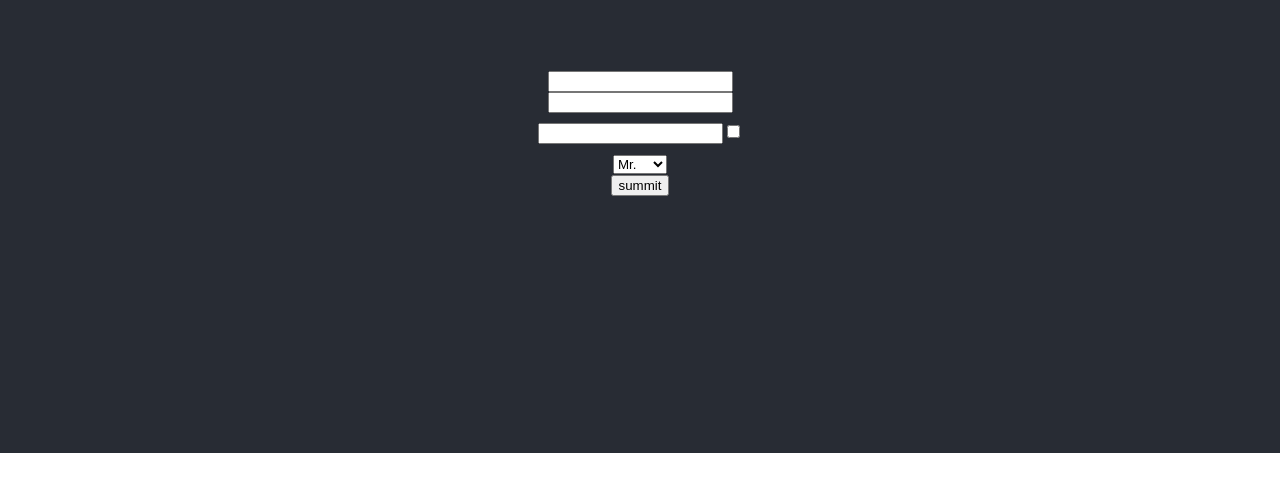
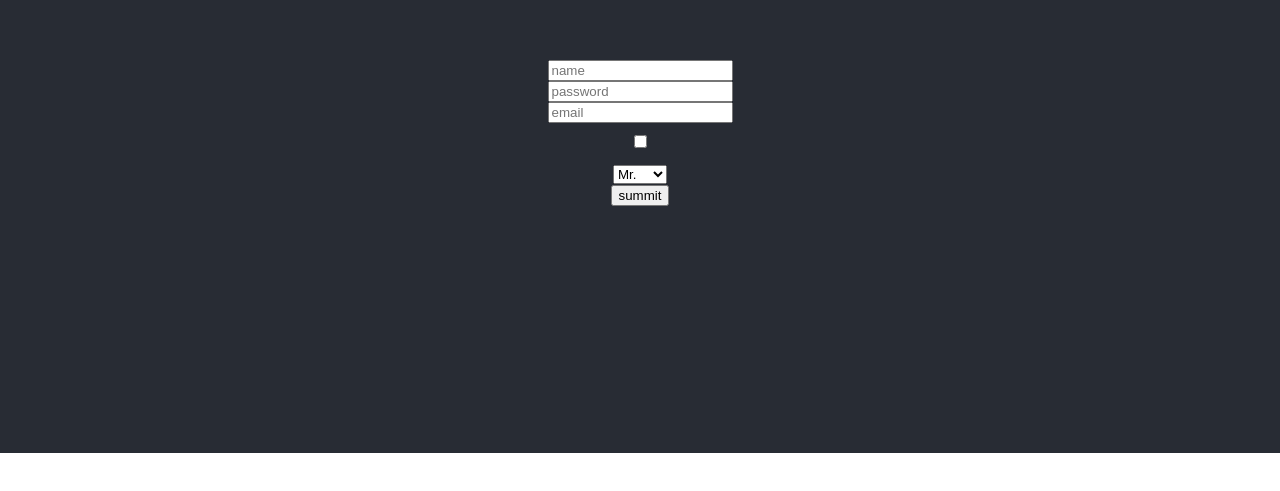
Before and after one commit to eshellster/practical-react, a React (Create React App) app: page / in a window 1280 px wide. Shown: the part 187-678 px from the top of the page. Built offline with nearby package versions, Linux system fonts and the light colour scheme.

Commit message:
Validate 데이터 유효성 확인 폼

```diff
--- a/src/App.css
+++ b/src/App.css
@@ -51,6 +51,10 @@
   color: white;
 }
 
+.row {
+  display: flex;
+  flex-direction: row;
+}
 @keyframes App-logo-spin {
   from {
     transform: rotate(0deg);
--- a/src/App.js
+++ b/src/App.js
@@ -1,11 +1,11 @@
 import React from "react";
 import "./App.css";
-import MyFrom from "./components/MyFrom";
+import ValidateForm from "./components/ValidateForm";
 
 function App() {
   return (
     <div className="App">
-      <MyFrom />
+      <ValidateForm />
     </div>
   );
 }
--- /dev/null
+++ b/src/components/ValidateForm.js
@@ -0,0 +1,100 @@
+import React, { useState } from "react";
+const useInput = (defaultValue) => {
+  const [value, setValue] = useState(defaultValue);
+  const onChange = (e) => {
+    setValue(e.target.value);
+  };
+  return { value, onChange };
+};
+
+const useCheck = () => {
+  const type = "checkbox";
+  const [checked, setChecked] = useState(false);
+  const onChange = (e) => {
+    setChecked(e.target.checked);
+    console.log(checked);
+  };
+  return { type, checked, onChange };
+};
+
+const useSelect = () => {
+  const [value, setValue] = useState("");
+  const onChange = (e) => {
+    setValue(e.target.value);
+  };
+  return { value, onChange };
+};
+
+const MyFrom = () => {
+  const name = useInput("");
+  const password = useInput("");
+  const email = useInput("");
+  const check = useCheck();
+  const select = useSelect();
+
+  const [nameError, setNameError] = useState({ pass: true, message: "" });
+  const [passwordError, setPasswordError] = useState({
+    pass: true,
+    message: "",
+  });
+  const [emailError, setEmailError] = useState({ pass: true, message: "" });
+
+  const validate = () => {
+    let error = false;
+
+    if (name.value.length < 1) {
+      error = true;
+      setNameError({ pass: false, message: "이름을 입력하세요" });
+    }
+    if (password.value.length < 1) {
+      error = true;
+      setPasswordError({ pass: false, message: "패스워드를 입력하세요" });
+    }
+    if (!email.value.includes("@")) {
+      error = true;
+      setEmailError({ pass: false, message: "이메일 주소가 아닙니다." });
+    }
+    return !error;
+  };
+
+  const handleSummit = (e) => {
+    e.preventDefault();
+    const isValid = validate();
+    if (isValid) {
+      console.log(
+        name.value,
+        password.value,
+        email.value,
+        check.checked,
+        select.value
+      );
+    }
+  };
+
+  return (
+    <form onSubmit={handleSummit} className="App-contain">
+      <input placeholder="name" {...name} />
+      {nameError.pass ? null : <div>{nameError.message}</div>}
+      <input placeholder="password" type="password" {...password} />
+      {passwordError.pass ? null : <div>{passwordError.message}</div>}
+      <div>
+        <div className="row">
+          <input placeholder="email" {...email} />
+          {emailError.pass ? null : <div>{emailError.message}</div>}
+        </div>
+        <input {...check} />
+      </div>
+      <div>
+        <select {...select}>
+          <option>Mr.</option>
+          <option>Miss.</option>
+          <option>Ms.</option>
+          <option>Mrs.</option>
+        </select>
+      </div>
+      <button type="submit">summit</button>
+    </form>
+  );
+};
+
+export default MyFrom;
```
